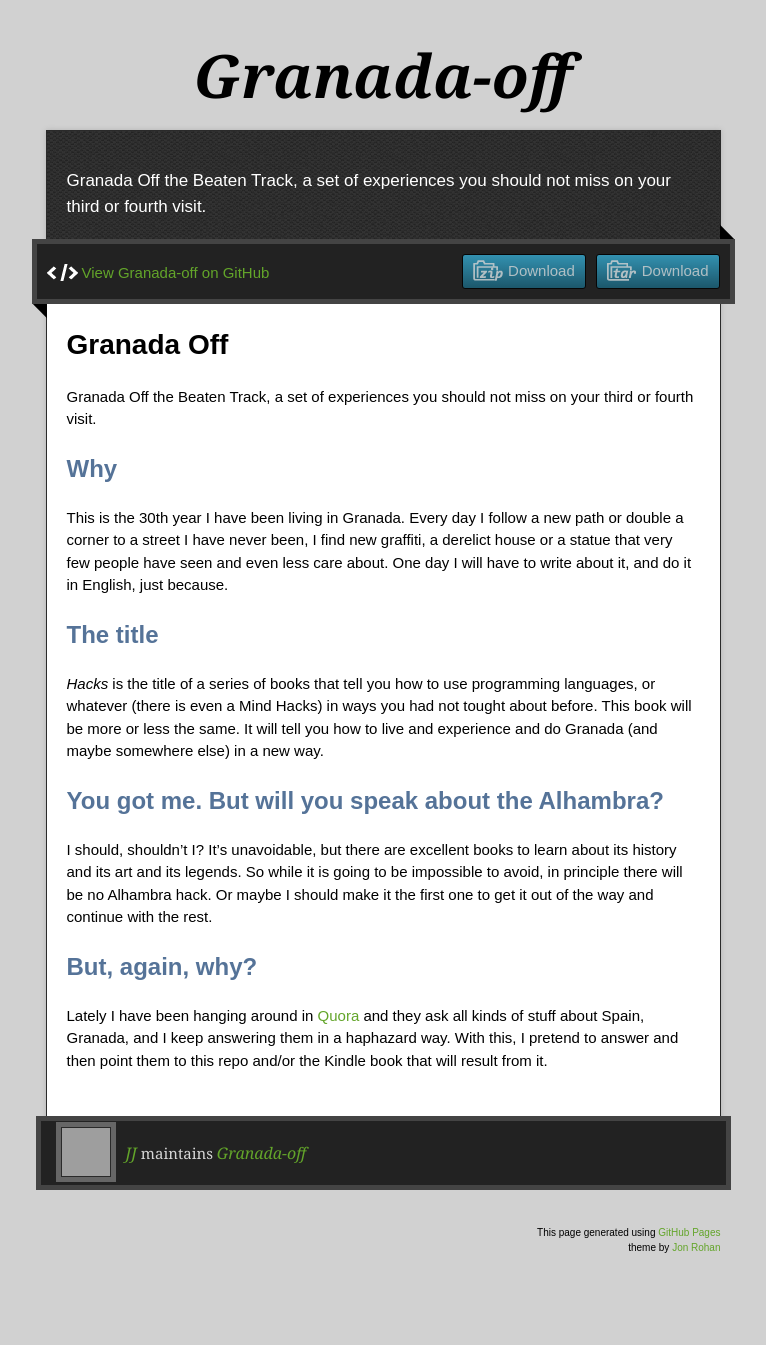
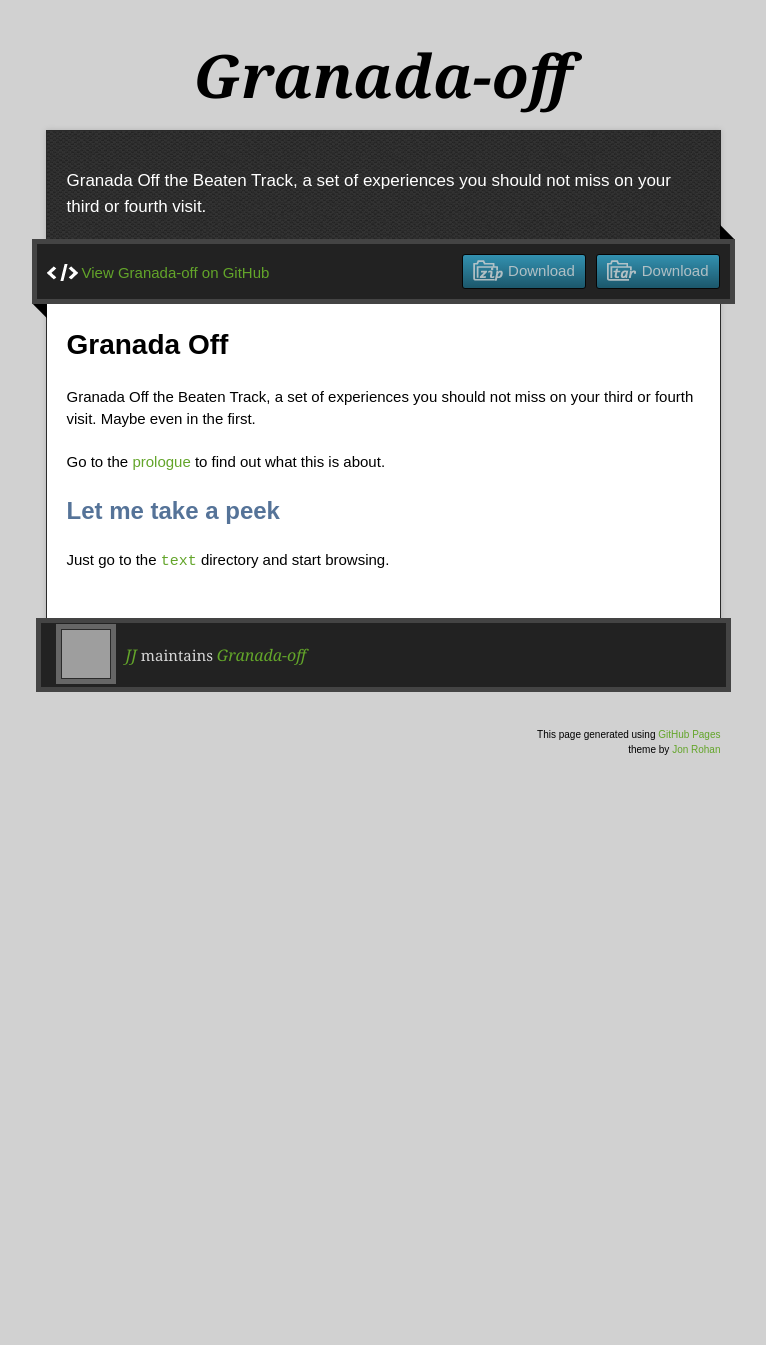
Before and after one commit to JJ/granada-off, a Jekyll site: the page built from index.md, in a window 1280 px wide. Shown: the whole page, without its empty margins (257-1023 px from the left). Built offline with Jekyll 4.4.1, drawn with Linux system fonts in a browser that asks for light colours; nearby versions of some CDN libraries; after the commit the page ends 900 px from its top, so only the background shows below that; grey boxes are pictures that could not be loaded.

Commit message:
Sync gh-pages with master

```diff
--- a/index.md
+++ b/index.md
@@ -5,20 +5,12 @@ layout: index
 Granada Off
 ===========
 
-Granada Off the Beaten Track, a set of experiences you should not miss on your third or fourth visit.
+Granada Off the Beaten Track, a set of experiences you should not miss
+on your third or fourth visit. Maybe even in the first.
 
-## Why
+Go to the [prologue](text/prologue.md) to find out what this is
+about.
 
-This is the 30th year I have been living in Granada. Every day I follow a new path or double a corner to a street I have never been, I find new graffiti, a derelict house or a statue that very few people have seen and even less care about. One day I will have to write about it, and do it in English, just because.
+## Let me take a peek
 
-## The title
-
-*Hacks* is the title of a series of books that tell you how to use programming languages, or whatever (there is even a Mind Hacks) in ways you had not tought about before. This book will be more or less the same. It will tell you how to live and experience and do Granada (and maybe somewhere else) in a new way.
-
-## You got me. But will you speak about the Alhambra?
-
-I should, shouldn't I? It's unavoidable, but there are excellent books to learn about its history and its art and its legends. So while it is going to be impossible to avoid, in principle there will be no Alhambra hack. Or maybe I should make it the first one to get it out of the way and continue with the rest.
-
-## But, again, why?
-
-Lately I have been hanging around in [Quora](http://quora.com) and they ask all kinds of stuff about Spain, Granada, and I keep answering them in a haphazard way. With this, I pretend to answer and then point them to this repo and/or the Kindle book that will result from it.
+Just go to the [`text`](text) directory and start browsing.
```
Also changed, not shown: README.md.
